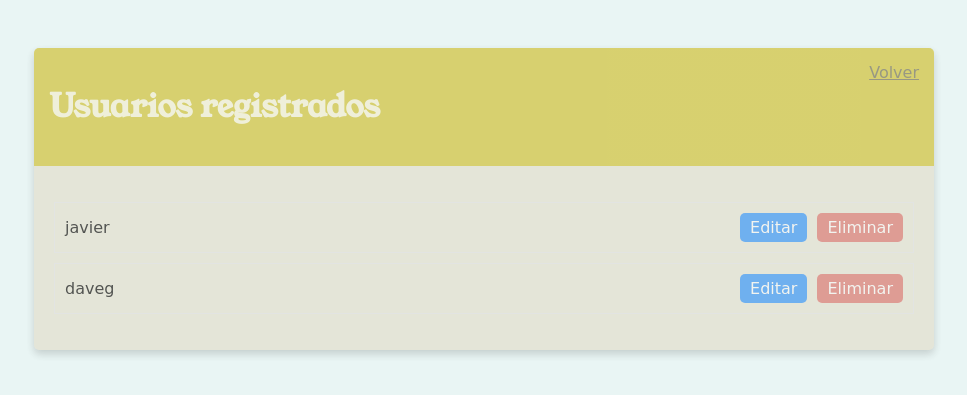
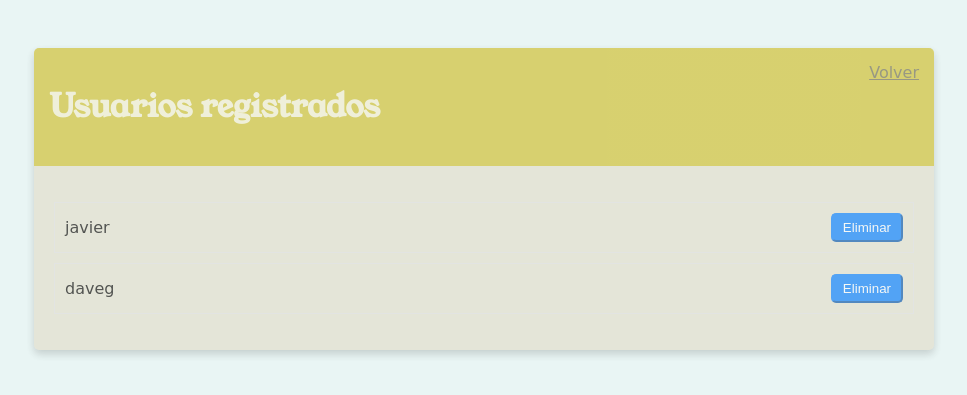
Before and after one commit to davidguillen2002/proyectoweb, a Django app: page /listar-usuarios/ in a window 1280 px wide. Shown: the top 395 px of the page, without its empty margins (156-1123 px from the left). Run offline with Django 4.2, Linux system fonts and the light colour scheme; a user stored in the database is signed in; data comes from the database, SQL or seed files in the repository; some web fonts are replaced.

Commit message:
FUNCIONALIDES EXTRAS 2

```diff
--- a/base/templates/base/listar_eliminar_usuarios.html
+++ b/base/templates/base/listar_eliminar_usuarios.html
@@ -12,12 +12,8 @@
             {{ user.username }}
             <form method="post" class="float-right">
                 {% csrf_token %}
-                <td>
-                    <div class="btn-group">
-                        <a href="{% url 'editar_cotizacion' cotizacion.vehiculo.pk %}" class="btn">Editar</a>
-                        <a href="{% url 'eliminar_cotizacion' cotizacion.pk %}" class="btn-danger">Eliminar</a>
-                    </div>
-                </td>
+                <input type="hidden" name="user_id" value="{{ user.id }}">
+                <button type="submit" name="confirmar_eliminar" class="btn btn-danger btn-sm">Eliminar</button>
             </form>
         </li>
         {% endfor %}
```
